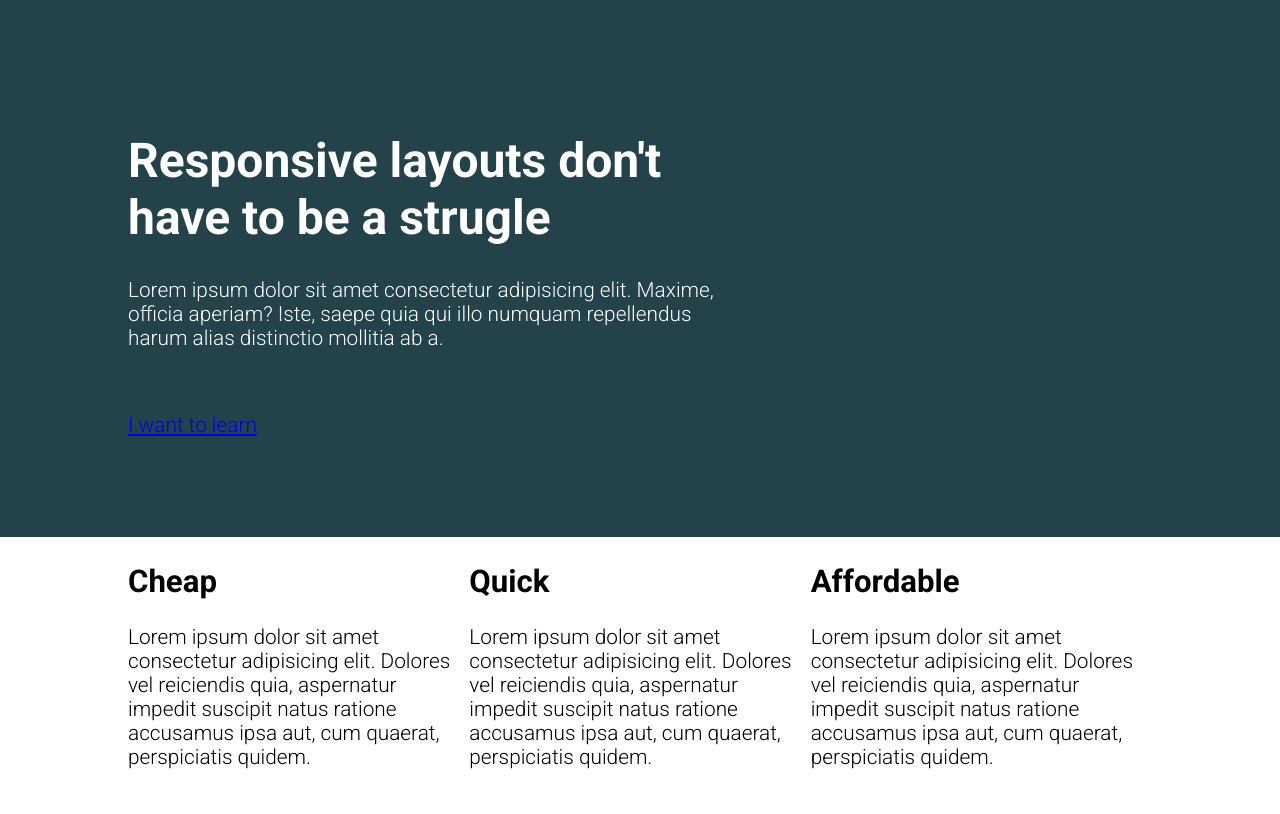
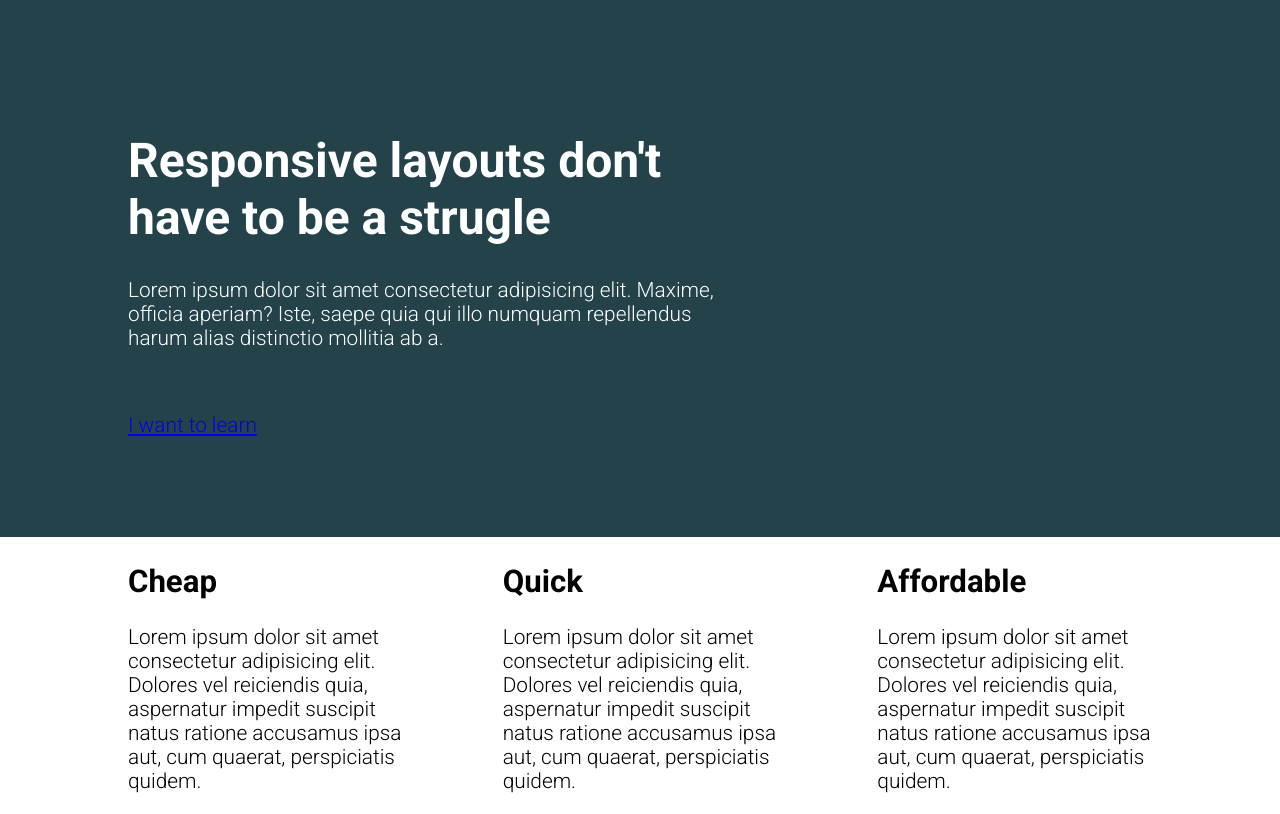
Before and after one commit to r4deadv/conquering-responsive-layouts, a plain HTML site: page 08-flexbox-basics/01/index.html in a window 1280 px wide. Drawn offline with Linux system fonts and the light colour scheme.

Commit message:
adding a gap

```diff
--- a/08-flexbox-basics/style.css
+++ b/08-flexbox-basics/01/style.css
@@ -26,12 +26,18 @@ h1 {
 
   /* default = row */
   flex-direction: row;
+
+  gap: 100px;
 }
 
 .col {
   /* these are now flex items */
   width: 100%;
 }
+
+/* .col + .col {
+  margin-left: 30px;
+} */
 
 .hero {
   padding: 100px 0;
```
Also changed, not shown: 08-flexbox-basics/01/index.html (renamed from 08-flexbox-basics/index.html).
